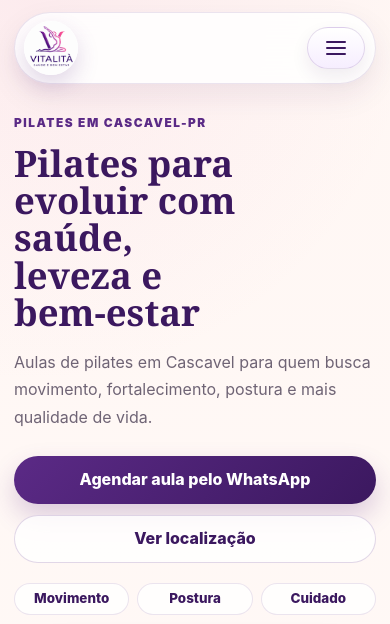
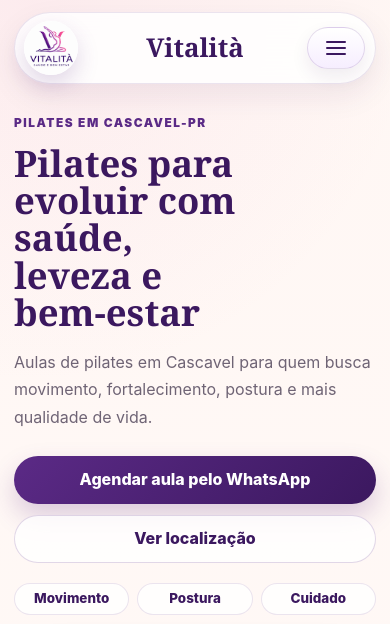
Before and after one commit to joaomidowz/vitalita-demo, a plain HTML site: page index.html in a window 390 px wide. Shown: the top 624 px of the page. Drawn offline with Linux system fonts and the light colour scheme.

Commit message:
💄 style: center mobile brand title

```diff
--- a/index.html
+++ b/index.html
@@ -29,6 +29,8 @@
             <img class="brand-logo" src="images/logo-circle.png" alt="" />
           </span>
         </a>
+
+        <span class="mobile-nav-title" aria-hidden="true">Vitalità</span>
 
         <nav class="desktop-nav" aria-label="Navegação principal">
           <a href="#inicio">Início</a>
--- a/style.css
+++ b/style.css
@@ -84,6 +84,7 @@
   min-height: var(--header-height);
   margin: 0 auto;
   padding: 8px 10px 8px 9px;
+  position: relative;
   display: flex;
   align-items: center;
   justify-content: space-between;
@@ -143,6 +144,20 @@
   width: 46px;
   height: 46px;
   font-size: 1.1rem;
+}
+
+.mobile-nav-title {
+  position: absolute;
+  left: 50%;
+  top: 50%;
+  transform: translate(-50%, -50%);
+  color: var(--purple-dark);
+  font-family: var(--title-font);
+  font-size: 1.62rem;
+  font-weight: 700;
+  line-height: 1;
+  pointer-events: none;
+  white-space: nowrap;
 }
 
 .desktop-nav,
@@ -921,6 +936,10 @@
     display: inline-flex;
   }
 
+  .mobile-nav-title {
+    display: none;
+  }
+
   .site-header {
     padding: 18px 0;
   }
```
